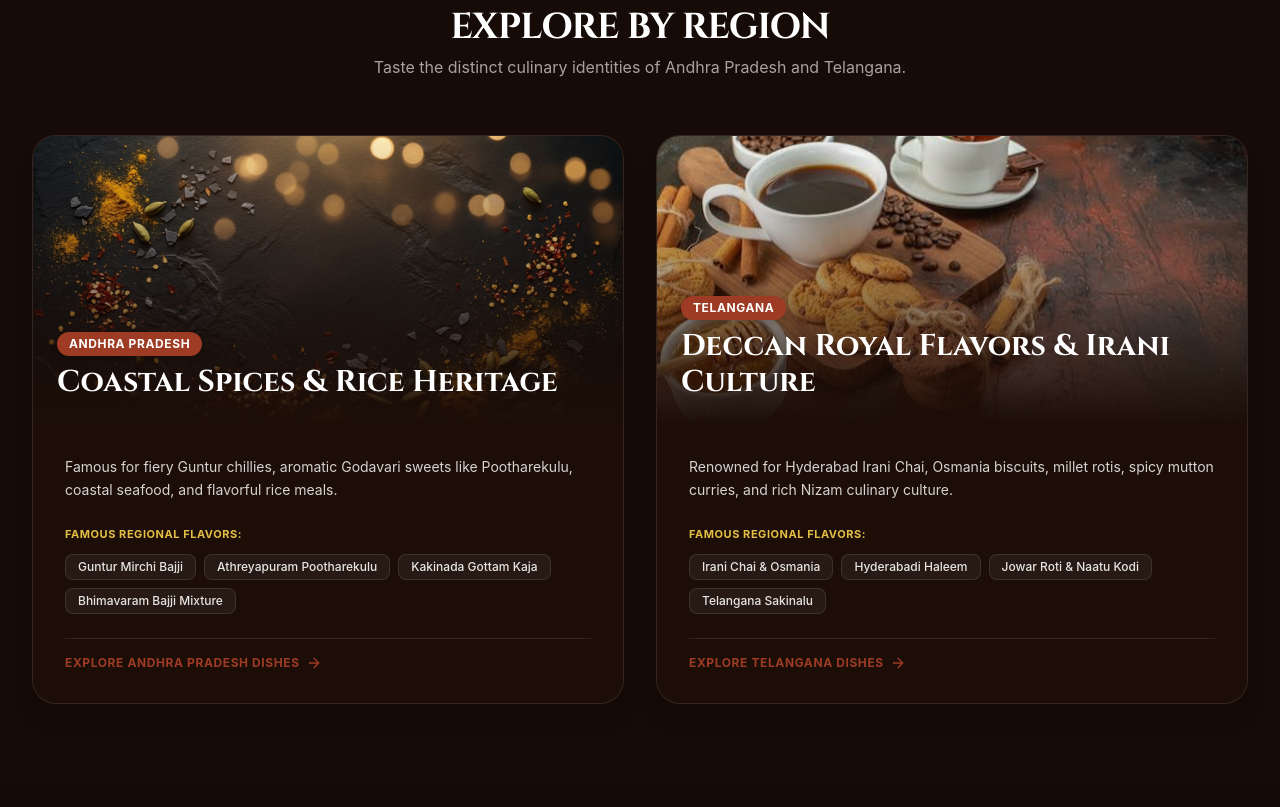
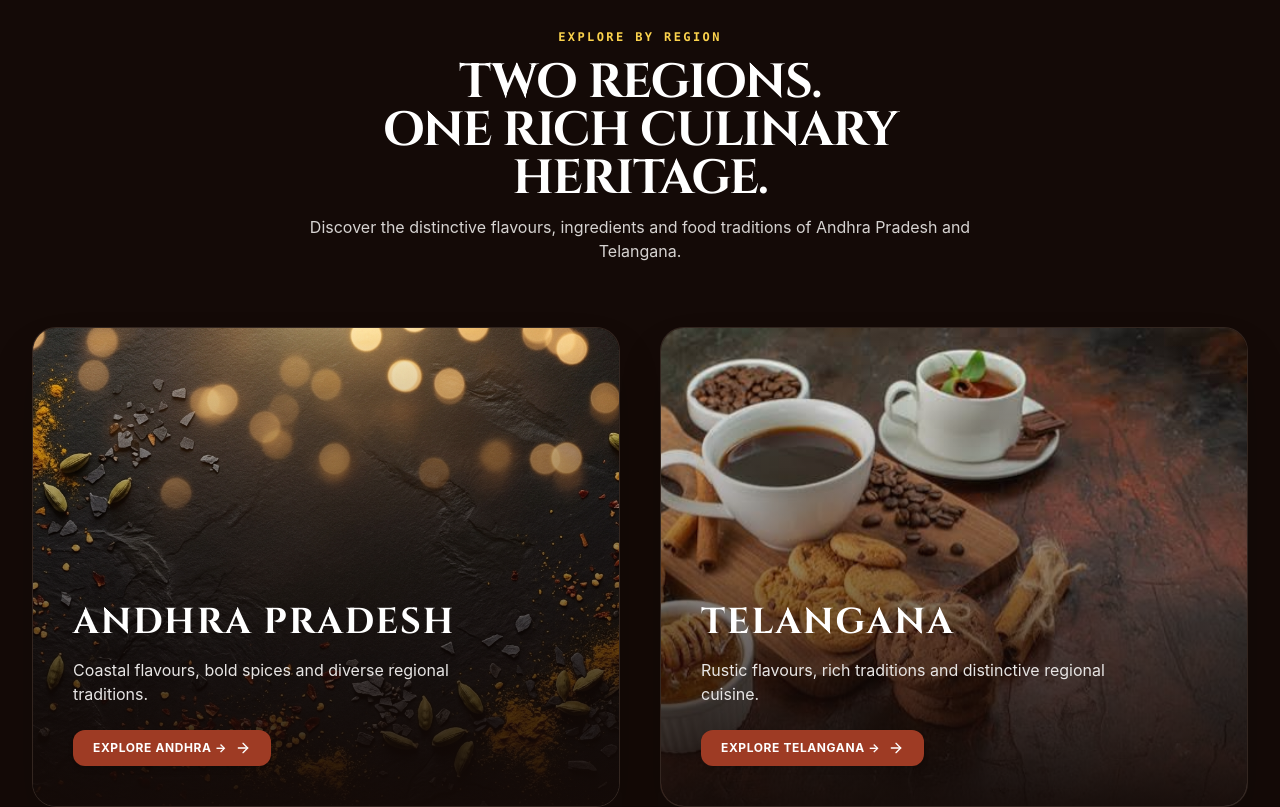
Before and after one commit to sairaghavendra123/All-in-1-places, a React (Vite) app: page / in a window 1280 px wide. Shown: the part 2860-3667 px from the top of the page. Built offline with nearby package versions, Linux system fonts and the light colour scheme; a web font is replaced by a local one.

Commit message:
Enhance Explore by Region section with 2 large visual cards for AP and Telangana

```diff
--- a/src/components/ExploreCuisineSection.jsx
+++ b/src/components/ExploreCuisineSection.jsx
@@ -6,107 +6,81 @@ export default function ExploreCuisineSection() {
   const regions = [
     {
       id: 'andhra',
-      name: 'Andhra Pradesh',
-      title: 'Coastal Spices & Rice Heritage',
-      description: 'Famous for fiery Guntur chillies, aromatic Godavari sweets like Pootharekulu, coastal seafood, and flavorful rice meals.',
+      name: 'ANDHRA PRADESH',
+      tagline: 'Coastal flavours, bold spices and diverse regional traditions.',
       image: '/hero_bg.jpg',
-      specialties: ['Guntur Mirchi Bajji', 'Athreyapuram Pootharekulu', 'Kakinada Gottam Kaja', 'Bhimavaram Bajji Mixture'],
+      cta: 'Explore Andhra →',
       route: '#street-foods',
     },
     {
       id: 'telangana',
-      name: 'Telangana',
-      title: 'Deccan Royal Flavors & Irani Culture',
-      description: 'Renowned for Hyderabad Irani Chai, Osmania biscuits, millet rotis, spicy mutton curries, and rich Nizam culinary culture.',
+      name: 'TELANGANA',
+      tagline: 'Rustic flavours, rich traditions and distinctive regional cuisine.',
       image: '/irani_chai.jpg',
-      specialties: ['Irani Chai & Osmania', 'Hyderabadi Haleem', 'Jowar Roti & Naatu Kodi', 'Telangana Sakinalu'],
+      cta: 'Explore Telangana →',
       route: '#street-foods',
     },
   ];
 
   return (
-    <section id="regions" className="py-20 bg-[#170B07] relative overflow-hidden border-t border-white/5">
-      <div className="max-w-7xl mx-auto px-4 sm:px-6 lg:px-8 relative z-10">
+    <section id="regions" className="py-28 sm:py-32 bg-[#140A07] relative overflow-hidden border-t border-white/5">
+      <div className="max-w-7xl mx-auto px-4 sm:px-6 lg:px-8 relative z-10 space-y-16">
 
-        {/* Section Header */}
-        <div className="text-center max-w-2xl mx-auto mb-14 space-y-2">
-          <span className="text-xs font-bold uppercase tracking-[0.2em] text-[#9E3B24]">
-            REGIONAL DIVERSITY
+        {/* 1. Section Introduction */}
+        <div className="text-center max-w-2xl mx-auto space-y-3">
+          <span className="text-xs font-bold uppercase tracking-[0.2em] text-amber-300 font-mono">
+            EXPLORE BY REGION
           </span>
-          <h2 className="font-festive text-3xl sm:text-4xl font-bold text-white tracking-tight uppercase">
-            Explore By Region
+          <h2 className="font-festive text-3xl sm:text-5xl font-bold text-white tracking-tight uppercase">
+            Two Regions. <br className="hidden sm:inline" /> One Rich Culinary Heritage.
           </h2>
-          <p className="text-stone-400 text-sm sm:text-base">
-            Taste the distinct culinary identities of Andhra Pradesh and Telangana.
+          <p className="text-stone-300 text-sm sm:text-base leading-relaxed font-sans">
+            Discover the distinctive flavours, ingredients and food traditions of Andhra Pradesh and Telangana.
           </p>
         </div>
 
-        {/* Region Cards Grid */}
-        <div className="grid grid-cols-1 md:grid-cols-2 gap-8">
+        {/* 2. Main Layout: Two Large Visual Region Cards */}
+        <div className="grid grid-cols-1 md:grid-cols-2 gap-8 lg:gap-10">
           {regions.map((region, index) => (
-            <motion.div
+            <motion.a
               key={region.id}
-              initial={{ opacity: 0, y: 20 }}
+              href={region.route}
+              initial={{ opacity: 0, y: 30 }}
               whileInView={{ opacity: 1, y: 0 }}
               viewport={{ once: true }}
               transition={{ duration: 0.6, delay: index * 0.15 }}
-              className="bg-[#1C0D07] rounded-3xl overflow-hidden border border-white/10 shadow-xl group flex flex-col justify-between"
+              className="bg-[#1C0D07] rounded-3xl overflow-hidden border border-white/10 shadow-2xl group flex flex-col justify-end min-h-[440px] sm:min-h-[480px] relative cursor-pointer hover:-translate-y-1.5 transition-all duration-300"
             >
-              {/* Image Container */}
-              <div className="relative h-64 sm:h-72 w-full overflow-hidden">
+              {/* Image-First Background with Cover Object-Fit */}
+              <div className="absolute inset-0 z-0 overflow-hidden bg-stone-900">
                 <img
                   src={region.image}
                   alt={region.name}
-                  className="w-full h-full object-cover group-hover:scale-105 transition-transform duration-700 filter brightness-85"
+                  className="w-full h-full object-cover object-center group-hover:scale-105 transition-transform duration-700 ease-out filter brightness-80 group-hover:brightness-90"
                 />
-                <div className="absolute inset-0 bg-gradient-to-t from-[#1C0D07] via-[#1C0D07]/40 to-transparent" />
+                {/* Subtle Bottom Dark Gradient Overlay */}
+                <div className="absolute inset-0 bg-gradient-to-t from-[#140A07] via-[#140A07]/50 to-transparent opacity-95" />
+              </div>
 
-                <div className="absolute bottom-6 left-6 right-6">
-                  <span className="px-3 py-1 rounded-full bg-[#9E3B24] text-white text-xs font-bold uppercase tracking-wider mb-2 inline-block shadow-md">
-                    {region.name}
+              {/* Card Content Sitting Over Image */}
+              <div className="relative z-10 p-8 sm:p-10 space-y-4">
+                <h3 className="font-festive text-3xl sm:text-4xl font-bold text-white tracking-wider group-hover:text-amber-200 transition-colors uppercase">
+                  {region.name}
+                </h3>
+
+                <p className="text-stone-200 text-sm sm:text-base leading-relaxed font-sans max-w-md">
+                  {region.tagline}
+                </p>
+
+                <div className="pt-2 flex items-center">
+                  <span className="inline-flex items-center gap-2 px-5 py-2.5 rounded-xl bg-[#9E3B24] group-hover:bg-[#832E1A] text-white text-xs font-bold uppercase tracking-wider shadow-md transition-all duration-300">
+                    <span>{region.cta}</span>
+                    <ArrowRight className="w-4 h-4 group-hover:translate-x-1 transition-transform" />
                   </span>
-                  <h3 className="font-festive text-2xl sm:text-3xl font-bold text-white group-hover:text-amber-200 transition-colors">
-                    {region.title}
-                  </h3>
                 </div>
               </div>
 
-              {/* Body Content */}
-              <div className="p-6 sm:p-8 flex-1 flex flex-col justify-between space-y-6">
-                <p className="text-stone-300 text-sm leading-relaxed">
-                  {region.description}
-                </p>
-
-                {/* Regional Highlights */}
-                <div>
-                  <span className="block text-[11px] font-bold uppercase tracking-wider text-amber-300/90 mb-3">
-                    Famous Regional Flavors:
-                  </span>
-                  <div className="flex flex-wrap gap-2">
-                    {region.specialties.map((item) => (
-                      <span
-                        key={item}
-                        className="px-3 py-1 rounded-lg bg-white/5 border border-white/10 text-stone-200 text-xs font-medium"
-                      >
-                        {item}
-                      </span>
-                    ))}
-                  </div>
-                </div>
-
-                {/* Explore Action Link */}
-                <div className="pt-4 border-t border-white/10">
-                  <a
-                    href={region.route}
-                    className="text-xs font-bold text-[#9E3B24] hover:text-amber-300 flex items-center gap-1.5 transition-colors group/link uppercase tracking-wider"
-                  >
-                    <span>Explore {region.name} Dishes</span>
-                    <ArrowRight className="w-4 h-4 group-hover/link:translate-x-1 transition-transform" />
-                  </a>
-                </div>
-
-              </div>
-            </motion.div>
+            </motion.a>
           ))}
         </div>
 
```
